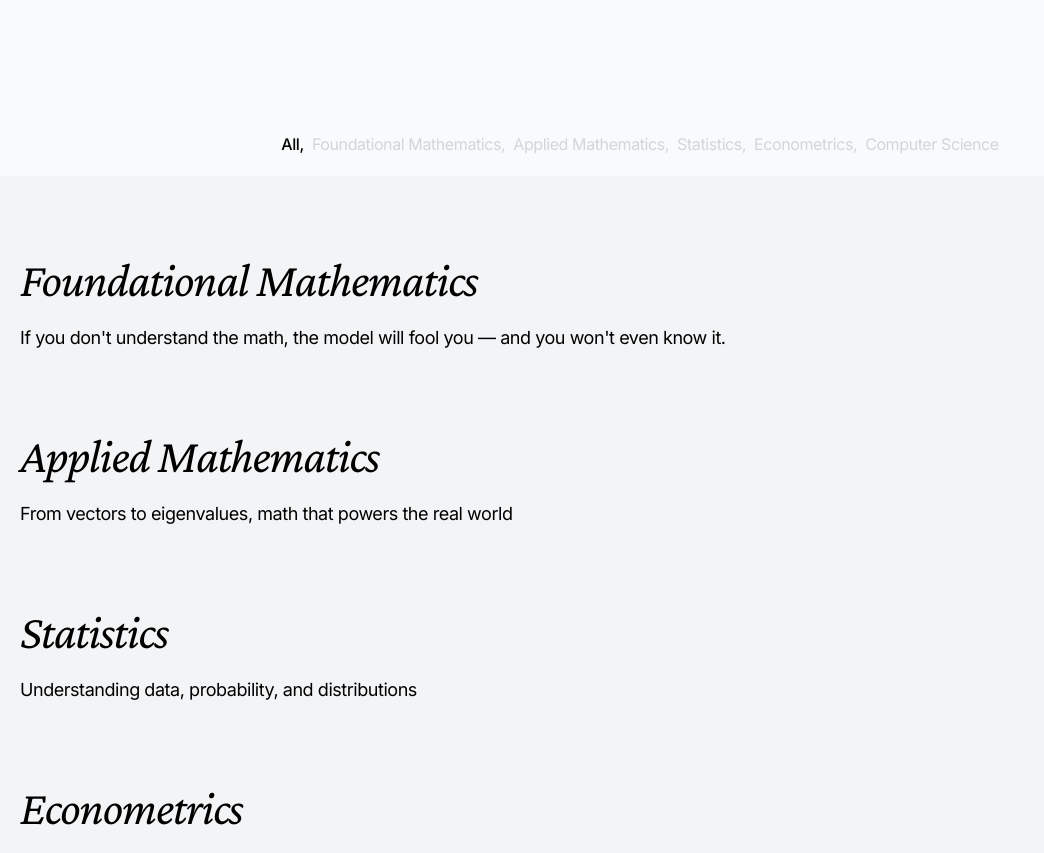
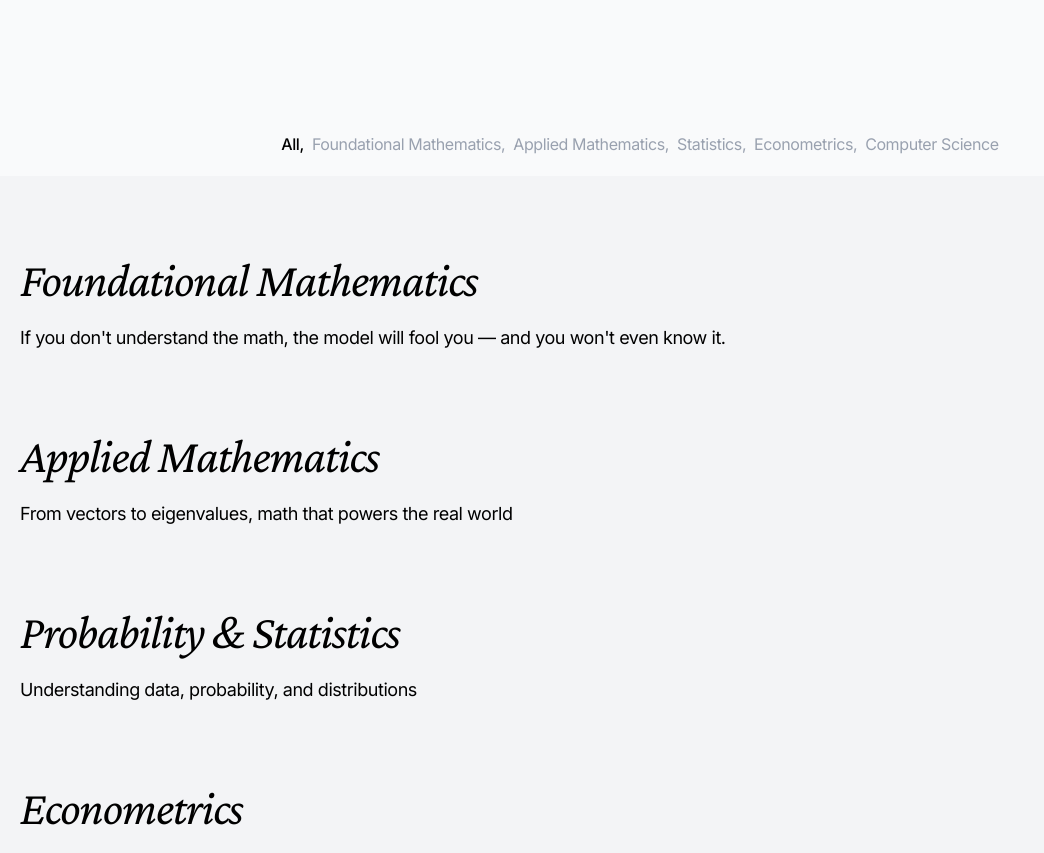
Before and after one commit to rohitjethoe/teach-yourself-ds, a Vue app: page / in a window 1280 px wide. Shown: the part 620-1473 px from the top of the page, without its empty margins (0-1044 px from the left). Built offline with nearby package versions, Linux system fonts and the light colour scheme.

Commit message:
Filter textual color

```diff
--- a/src/views/Home.vue
+++ b/src/views/Home.vue
@@ -12,7 +12,7 @@ const topics = [
     },
     {
         id: 2,
-        title: "Statistics",
+        title: "Probability & Statistics",
         subtitle: "Understanding data, probability, and distributions"
     },
     {
@@ -51,7 +51,7 @@ const topics = [
                 </a>
             </div>
         </section>
-        <section class="p-5 pt-0 pb-5 flex flex-wrap justify-center tracking-tight gap-2 text-gray-300 text-sm md:text-base">
+        <section class="p-5 pt-0 pb-5 flex flex-wrap justify-center tracking-tight gap-2 text-gray-400 text-sm md:text-base">
             <div class="text-black font-medium">
                 All,
             </div>
```
